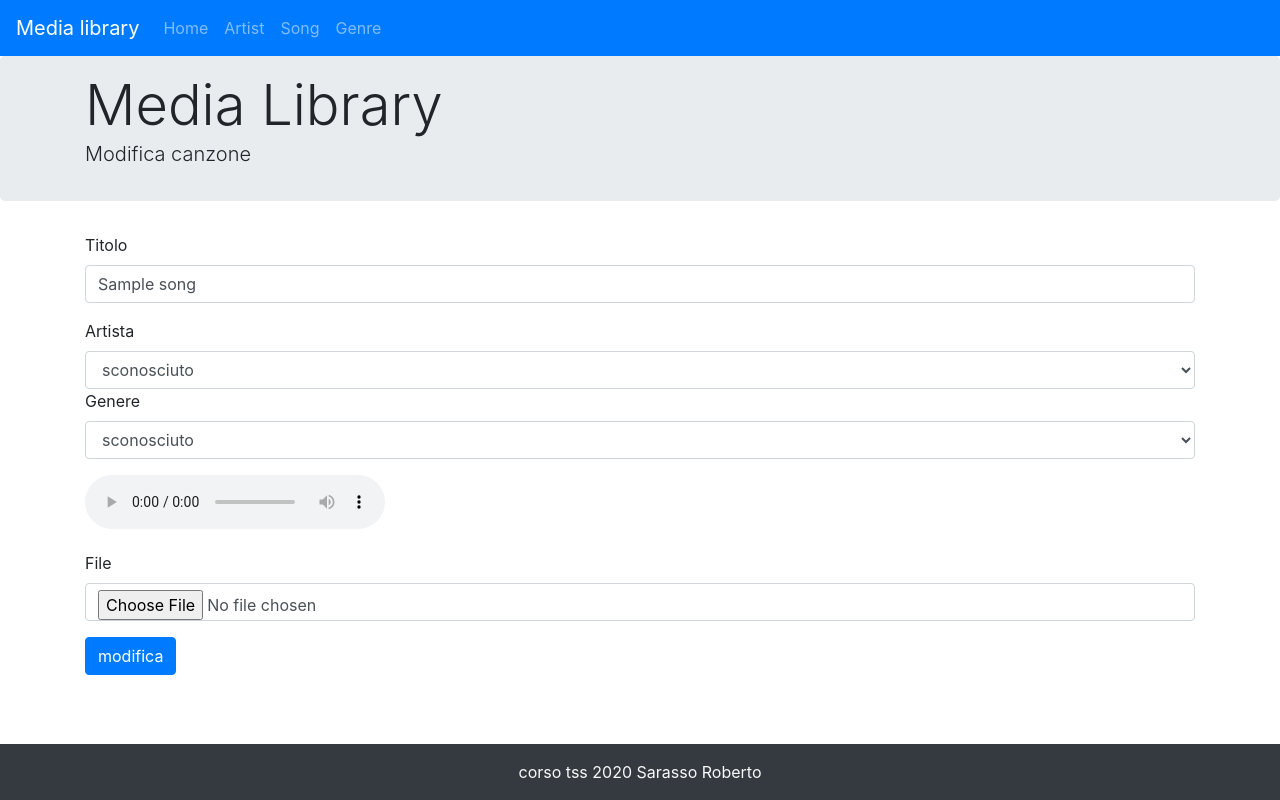
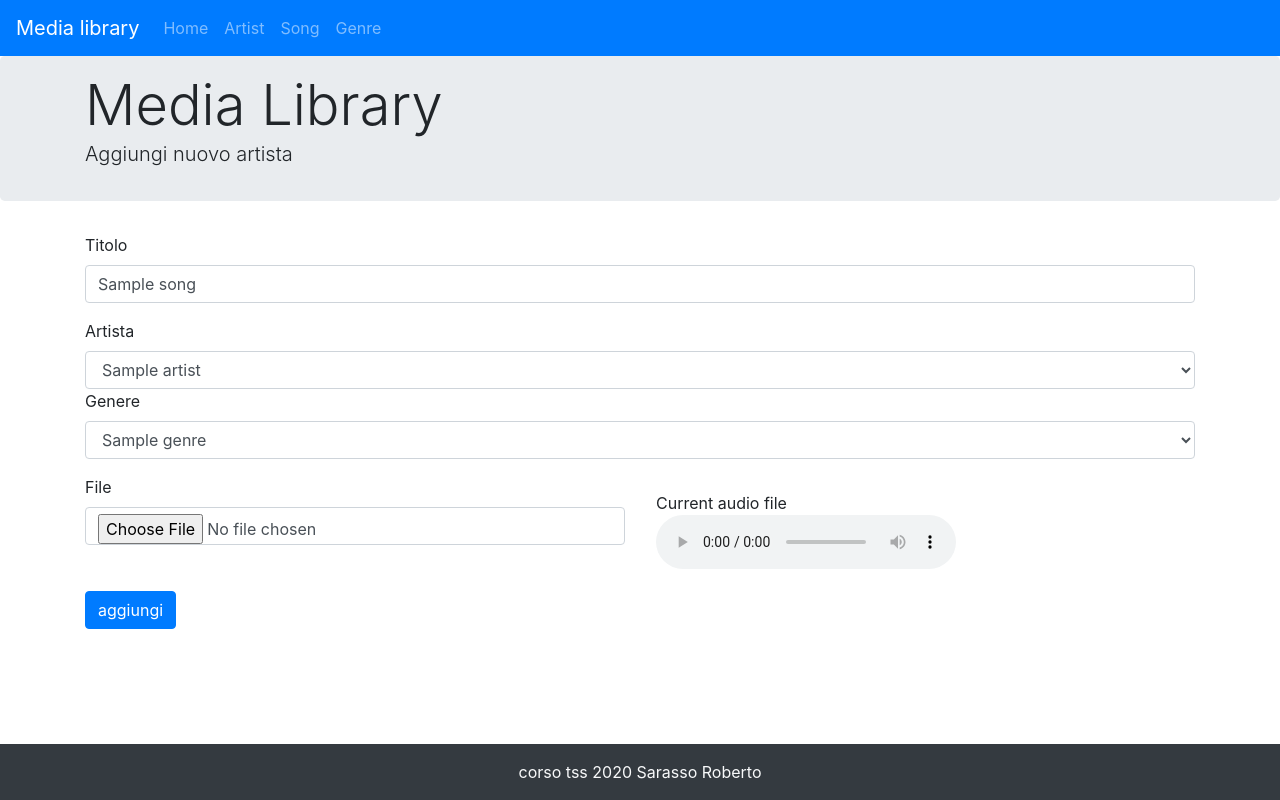
Before and after one commit to corsidrive/tss2020php-crud-media-player, a PHP site: page /tss2020php-crud-media-player/controller/song_edit_controller.php?id=1 in a window 1280 px wide. Run offline with PHP 8.4, Linux system fonts and the light colour scheme; tables that the repository leaves empty hold one stand-in row (values such as "Sample post"); some libraries are stand-ins or nearby versions.

Commit message:
Add song ok

```diff
--- a/class/UploadFile.php
+++ b/class/UploadFile.php
@@ -19,9 +19,8 @@ class UploadFile {
 
     }
 
-    public function doUpload()
+    public function doUpload():?string
     {
-
         $original_file_name = $_FILES[$this->name]['name'];
         $error = $_FILES[$this->name]['error'];
         $tmp_path = $_FILES[$this->name]['tmp_name'];
@@ -34,22 +33,29 @@ class UploadFile {
 
         }else{
 
-            return false;
+            return null;
         }
-
     }
 
     public function isAllowed()
     {
+       if ($_SERVER['REQUEST_METHOD'] == 'GET' && count($_FILES) == 0) { return true; }
 
        if(count($this->allowedTypes) != 0) {
-
            $currentType = $_FILES[$this->name]['type'];
            return in_array($currentType,$this->allowedTypes);
-       } else{
+
+       } else {
+
             return true;
+
        }
 
+    }
+
+    public function getAllowedTypes()
+    {
+        return implode(',',$this->allowedTypes);
     }
 
 }
--- a/class/ValidationField.php
+++ b/class/ValidationField.php
@@ -92,7 +92,9 @@ class ValidationField {
 
             $test = call_user_func("Validate::$method",$val);
 
-            if($test !=  false){
+            if($test !==  false){
+                // echo "Validate::$method\n";
+                // var_dump($test );
                 $this->isValid = true;
                 $this->value = $test;
             }else{
--- a/controller/artist_delete_controller.php
+++ b/controller/artist_delete_controller.php
@@ -1,7 +1,6 @@
 <?php
 include_once "../autoload.php";
 
-//print_r($_GET['id']);
 $artist_id = filter_input(INPUT_GET,'id',FILTER_VALIDATE_INT);
 
 
--- a/controller/song_edit_controller.php
+++ b/controller/song_edit_controller.php
@@ -8,12 +8,14 @@ $titleField = new ValidationField(
     ['required' => true]
 );
 
-
 $artistModel = new ArtistModel(Db::getInstance());
 $elencoArtisti = $artistModel->readAll();
 
 $genreModel = new GenreModel(Db::getInstance());
 $elencoGeneri = $genreModel->readAll();
+
+$songUpload = new UploadFile('filename', Config::UPLOAD_FOLDER,['audio/mpeg']);
+
 
 if ($_SERVER['REQUEST_METHOD'] == 'GET') {
 
@@ -33,18 +35,43 @@ if ($_SERVER['REQUEST_METHOD'] == 'GET') {
 
 if ($_SERVER['REQUEST_METHOD'] == 'POST') {
 
-        $upload = new UploadFile('filename', Config::UPLOAD_FOLDER);
 
     $song = new Song();
 
+    $song->title = $titleField->getValue();
+    $song->genre_id = filter_input(INPUT_POST, "genre_id",FILTER_VALIDATE_INT);
+    $song->artist_id = filter_input(INPUT_POST, "artist_id",FILTER_VALIDATE_INT);
+
+    print_r($_FILES);
+
+
+
+    if( ValidationField::formIsValid() && $songUpload->isAllowed()){
+
+        $song->filename = $songUpload->doUpload();
+
+        if($song->filename != NULL) {
+
+            $songModel = new SongModel(Db::getInstance());
+            $songModel->update($song);
+
+            //header('Location:' . Config::SITE_URL . 'controller/song_index_controller.php');
+
+        }else{
+
+            // qui upload è fallito per qualche ragione
+        }
     }
 
+    }
 
 
     View::render('song_form_view', [
         'elencoArtisti' => $elencoArtisti,
         'elencoGeneri' => $elencoGeneri,
         'song' => $song,
-    'button' => 'modifica',
-    'lead' => 'Modifica canzone'
+        'songUpload' => $songUpload,
+        'titleField' => $titleField,
+        'lead' => 'Aggiungi nuovo artista',
+        'button' => 'aggiungi',
     ]);
--- a/model/SongModel.php
+++ b/model/SongModel.php
@@ -21,8 +21,8 @@ class SongModel
 
             $pdostm->bindValue(':filename', $song->filename);
             $pdostm->bindValue(':title', $song->title);
-            $pdostm->bindValue(':genre_id', $song->genre->genre_id);
-            $pdostm->bindValue(':artist_id', $song->artist->artist_id);
+            $pdostm->bindValue(':genre_id', $song->genre_id);
+            $pdostm->bindValue(':artist_id', $song->artist_id);
 
             $pdostm->execute();
 
@@ -83,14 +83,14 @@ class SongModel
     public function update(Song $song)
     {
 
-        $sql = "update Song set filename = :filename, title = :title, genre_id = :genre_id, artist_id = :artist_id where song_id = :song_id";
+        $sql = "UPDATE song SET filename = :filename, title = :title, genre_id = :genre_id, artist_id = :artist_id where song_id = :song_id";
 
         $stm = $this->pdo->prepare($sql);
 
         $stm->bindValue(":filename", $song->filename);
         $stm->bindValue(":title", $song->title);
-        $stm->bindValue(":genre_id", $song->genre->genre_id);
-        $stm->bindValue(":artist_id", $song->artist->artist_id);
+        $stm->bindValue(":genre_id", $song->genre_id);
+        $stm->bindValue(":artist_id", $song->artist_id);
         $stm->bindValue(":song_id", $song->song_id);
         $stm->execute();
 
--- a/view/genre_index_view.php
+++ b/view/genre_index_view.php
@@ -2,8 +2,6 @@
 <?php View::render('nav');  ?>
 
 <?php View::render('jumbotron', ['lead' => $lead, 'site_name' => Config::SITE_NAME]); ?>
-
-<?php //print_r($genere) ?>
 
     <div class="container">
 
--- a/view/head.php
+++ b/view/head.php
@@ -8,5 +8,10 @@
 <link rel="stylesheet" href="https://cdnjs.cloudflare.com/ajax/libs/font-awesome/5.13.0/css/all.min.css">
 <link rel="stylesheet" href="assets/css/style.css">
 <title><?= $title ?></title>
+<style>
+    body {
+    padding-bottom: 6rem;
+}
+</style>
 </head>
 <body>
--- a/view/song_form_view.php
+++ b/view/song_form_view.php
@@ -9,14 +9,20 @@
             <input type="hidden" name="song_id" value="<?= $song->song_id ?>" />
             <label for="title">Titolo</label>
             <input id="title" value="<?= $song->title ?>" name="title" class="form-control" type="text">
+            <?php if ($titleField->getIsValid() === false) { ?>
+                            <div class="text-danger"><?= $titleField->getErrorMessage()  ?> </div>
+            <?php } ?>
         </div>
         <div class="form-group">
             <label for="artist">Artista</label>
+
+
             <select id="artist" name="artist_id" class="form-control">
-                <option value='0' <?= $song->artist_id === null ? 'selected' : ''; ?>> sconosciuto </option>
+
+                <option value="NULL" <?= $song->artist_id == '' ? 'selected' : ''; ?>> sconosciuto </option>
                 <?php foreach ($elencoArtisti as $artista) { ?>
 
-                    <option value="<?= $artista->artist_id ?>" <?php $song->artist_id === $artista->artist_id ? 'selected' : '' ?>>
+                    <option value="<?= $artista->artist_id ?>" <?= $song->artist_id == $artista->artist_id ? 'selected' : '' ?>>
                         <?= $artista->name ?>
                     </option>
 
@@ -25,27 +31,40 @@
             <div class="form-group">
                 <label for="genre">Genere</label>
                 <select id="genre" class="form-control" name="genre_id">
-                    <option value='0' <?= $song->genre_id === null ? 'selected' : ''; ?>> sconosciuto </option>
+                    <option value="NULL" <?= $song->genre_id == '' ? 'selected' : ''; ?>> sconosciuto </option>
                     <?php foreach ($elencoGeneri as $genere) { ?>
 
-                        <option value="<?= $genere->genre_id ?>" <?php $song->genre_id === $genere->genre_id ? 'selected' : '' ?>>
+                        <option value="<?= $genere->genre_id ?>" <?= $song->genre_id == $genere->genre_id ? 'selected' : '' ?>>
                             <?= $genere->name ?>
                         </option>
 
                     <?php } ?>
                 </select>
             </div>
+
+            <div class="row">
+
+            <div class="form-group col-md-6">
+                <label for="filename">File</label>
+                <input type="file" class="form-control" name="filename" id="filename">
+                <?php if(!$songUpload->isAllowed()) { ?>
+                    <div class="text-danger">devi caricare un file.
+                    formati permessi: <strong><?=  $songUpload->getAllowedTypes() ?> </strong>
+                    </div>
+                <?php } ?>
+            </div>
+
             <?php if (!empty($song->filename)) { ?>
-                <div class="form-group">
+                <div class="col-md-6 p-3">
+                    <div for="filename">Current audio file</div>
                     <audio controls>
                         <source src="<?php echo Config::SITE_URL . '/uploads/' . $song->filename; ?>" type="audio/mpeg" />
                     </audio>
                 </div>
             <?php } ?>
-            <div class="form-group">
-                <label for="filename">File</label>
-                <input type="file" class="form-control" name="filename" id="filename">
+
             </div>
+
             <div class="form-group">
                 <button type="submit" class="btn btn-primary"><?= $button ?></button>
             </div>
```
Also changed, not shown: class/Validate.php (+13 -0 lines), controller/song_add_controller.php (+36 -34 lines). Lines whose indentation alone changed are shown as unchanged.
